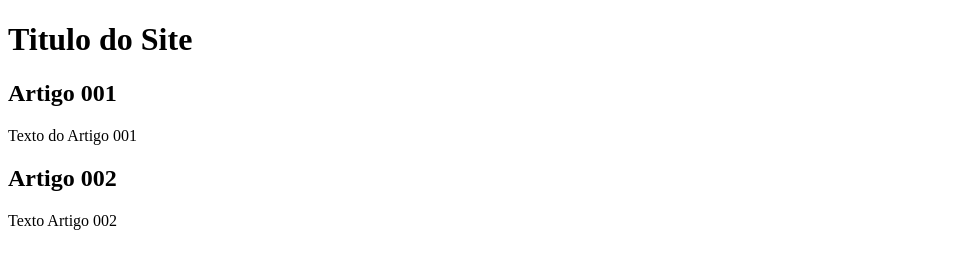
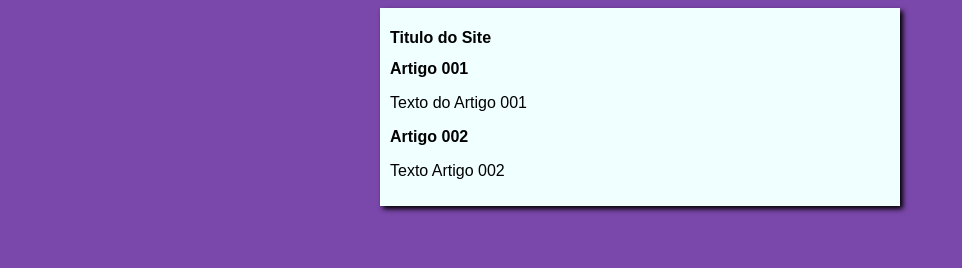
Before and after one commit to oliveclara/Projeto-site, a plain HTML site: page index.html in a window 1280 px wide. Shown: the whole page, without its empty margins (0-962 px from the left). Drawn offline with Linux system fonts and the light colour scheme.

Commit message:
Iniciei o design

```diff
--- /dev/null
+++ b/estilos/style.css
@@ -0,0 +1,17 @@
+*{
+    font-family: Arial, Helvetica, sans-serif;
+    font-size: 16px;
+}
+
+body {
+    background-color: rgb(122, 71, 170);
+
+}
+
+main {
+    background-color: azure;
+    width: 500px;
+    margin: auto;
+    padding: 10px;
+    box-shadow: 3px 3px 5px black
+}
--- a/index.html
+++ b/index.html
@@ -4,6 +4,7 @@
     <meta charset="UTF-8">
     <meta name="viewport" content="width=device-width, initial-scale=1.0">
     <title>Titulo do Site</title>
+    <link rel="stylesheet" href="estilos/style.css">
 </head>
 <body>
     <main>
```
